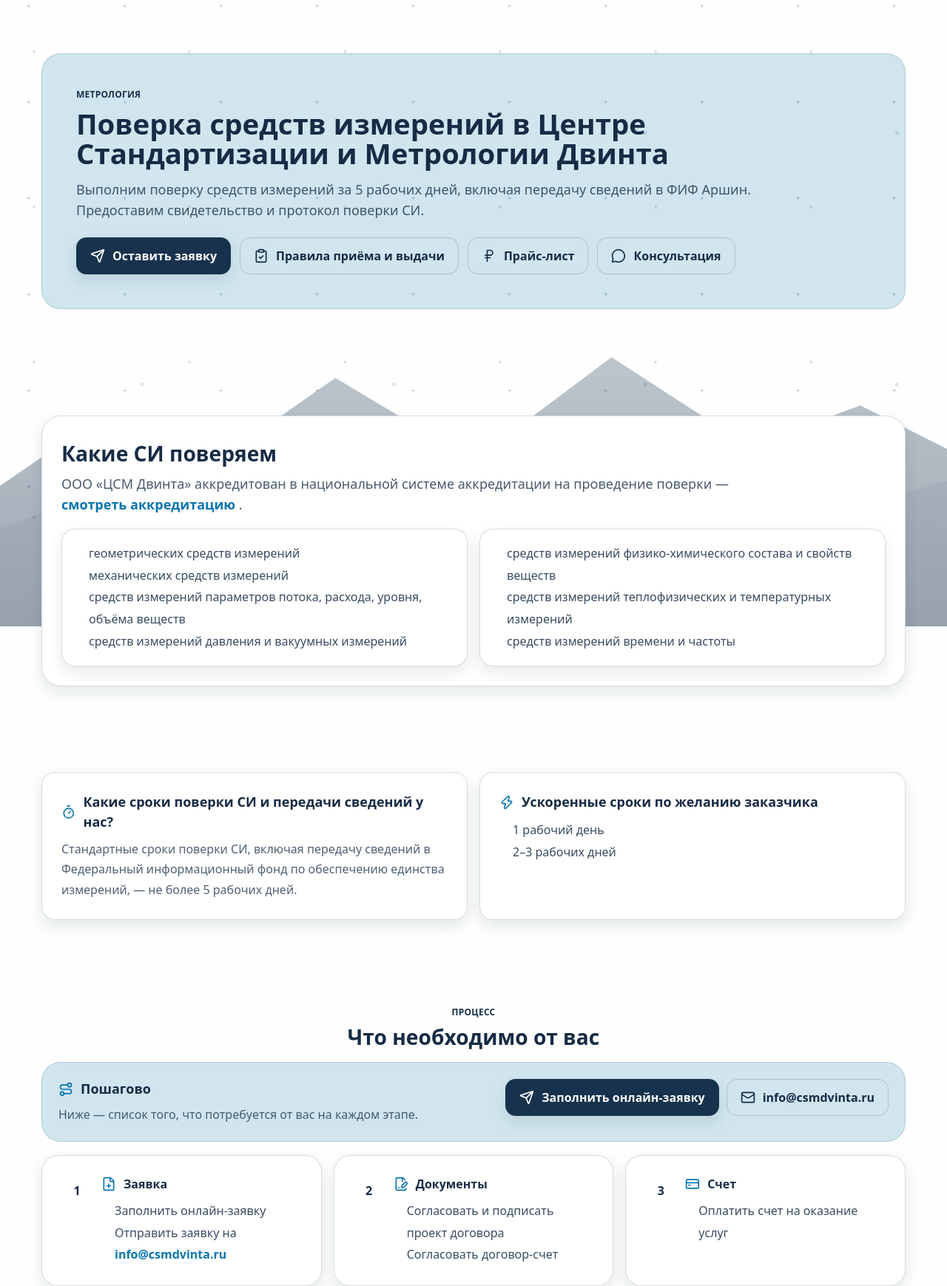
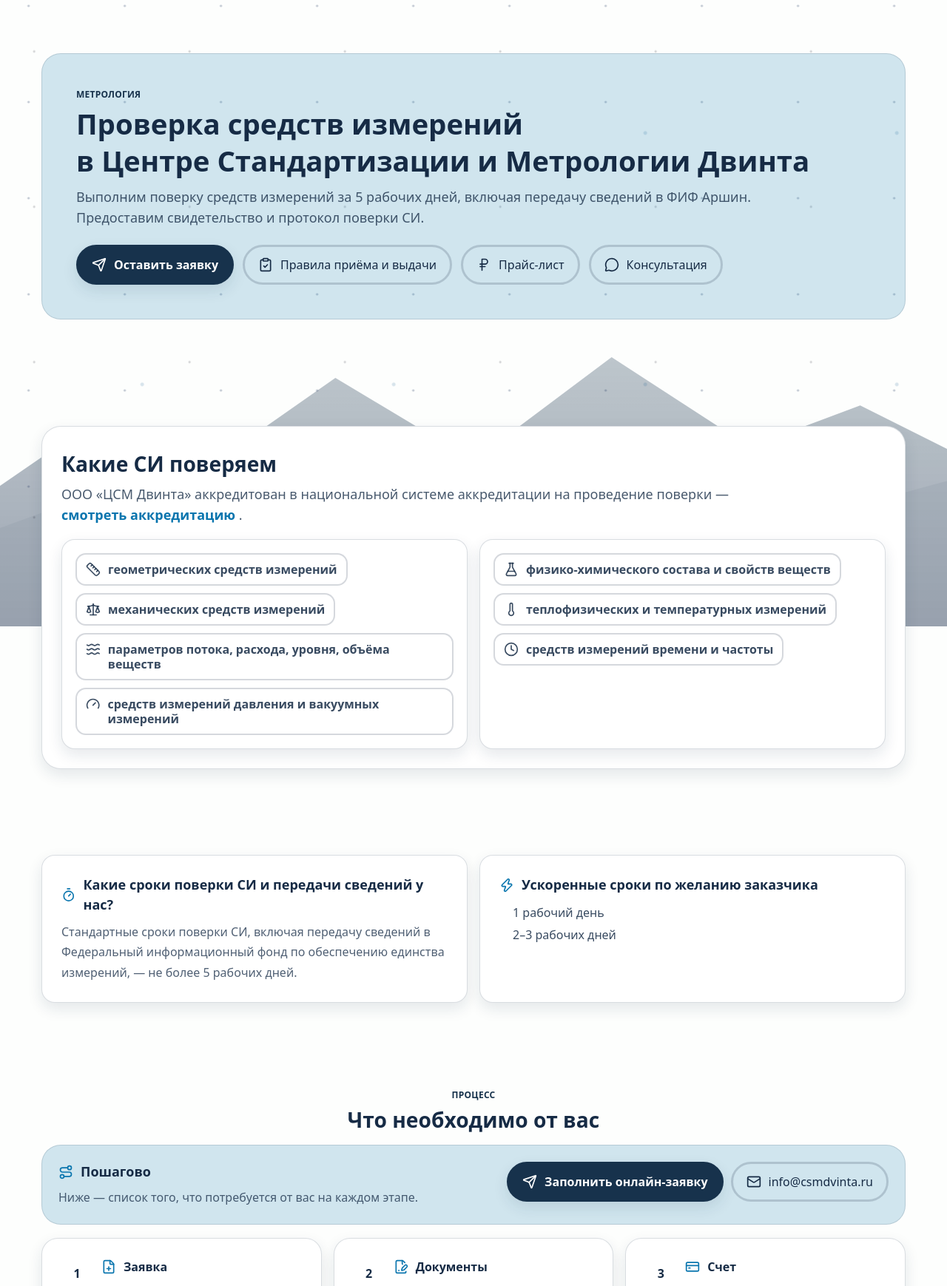
Before and after one commit to plag1atv/Dvinta-group-site, a Flask app: page /metrology/verification in a window 1280 px wide. Shown: the part 81-1820 px from the top of the page at 74% size. Run offline with Flask 3, Linux system fonts and the light colour scheme.

Commit message:
25 global change

```diff
--- a/app/static/css/theme.css
+++ b/app/static/css/theme.css
@@ -211,13 +211,13 @@ body.has-mountain footer{
   justify-content:center;
   gap:10px;
   padding: 12px 18px;
-  border-radius: 14px;
-  font-weight: 700;
-  border:1px solid transparent;
-  transition: transform .2s ease, box-shadow .2s ease, background .2s ease, color .2s ease;
+  border-radius: 35px;
+  font-weight: 7100;
+  border: 3px solid #17324C;
+  transition: transform .2s ease, box-shadow .2s ease, background .2s ease, color .3s ease;
   user-select:none;
 }
-.btn:active{ transform: translateY(1px); }
+.btn:active{ transform: translateY(5px); }
 
 .btn-primary{
   background: var(--c-600);
@@ -225,9 +225,10 @@ body.has-mountain footer{
   box-shadow: var(--shadow-soft);
 }
 .btn-primary:hover{
-  background: var(--c-800);
+  background: var(--c-900);
   box-shadow: var(--shadow);
 }
+
 
 .btn-ghost{
   background: transparent;
@@ -557,3 +558,32 @@ body.has-mountain footer{
   line-height: 1.55;
   color: rgba(var(--ink-rgb),.55);
 }
+
+
+/* Чипы (рамки) для списка "какие СИ ..." */
+.si-chips{
+  display:flex;
+  flex-wrap:wrap;
+  gap:10px;
+}
+
+.si-chip{
+  display:flex;
+  align-items:flex-start;
+  gap:10px;
+
+  padding:10px 12px;
+  border:2px solid rgba(var(--ink-rgb), .18);
+  border-radius:14px;
+  background:#fff;
+
+  color: rgba(var(--ink-rgb), .85);
+  font-weight:700;
+  line-height:1.25;
+}
+
+.si-chip i{
+  flex: 0 0 auto;
+  margin-top:2px;
+  color: var(--c-400);
+}
--- a/app/templates/metrology_verification.html
+++ b/app/templates/metrology_verification.html
@@ -8,7 +8,10 @@
       <div class="kicker">Метрология</div>
 
       <h1 class="h1" style="margin-top:10px;">
-        Поверка средств измерений в Центре Стандартизации и Метрологии Двинта
+        Проверка средств измерений
+      </h1>
+      <h1 class="h1" style="margin-top: 10px;">
+        в Центре Стандартизации и Метрологии Двинта
       </h1>
 
       <p class="p-lead" style="margin-top:14px; max-width: 980px;">
@@ -53,20 +56,46 @@
 
       <div class="grid gap-4 md:grid-cols-2" style="margin-top:18px;">
         <div class="card" style="padding:18px; border-radius: 18px;">
-          <ul style="margin:0; padding-left: 18px; line-height: 1.85; color: rgba(var(--ink-rgb), .85);">
-            <li>геометрических средств измерений</li>
-            <li>механических средств измерений</li>
-            <li>средств измерений параметров потока, расхода, уровня, объёма веществ</li>
-            <li>средств измерений давления и вакуумных измерений</li>
-          </ul>
+          <div class="si-chips">
+            <div class="si-chip">
+              <i data-lucide="ruler" class="w-5 h-5"></i>
+              <span>геометрических средств измерений</span>
+            </div>
+
+            <div class="si-chip">
+              <i data-lucide="scale" class="w-5 h-5"></i>
+              <span>механических средств измерений</span>
+            </div>
+
+            <div class="si-chip">
+              <i data-lucide="waves" class="w-5 h-5"></i>
+              <span>параметров потока, расхода, уровня, объёма веществ</span>
+            </div>
+
+            <div class="si-chip">
+              <i data-lucide="gauge" class="w-5 h-5"></i>
+              <span>средств измерений давления и вакуумных измерений</span>
+            </div>
+          </div>
         </div>
 
         <div class="card" style="padding:18px; border-radius: 18px;">
-          <ul style="margin:0; padding-left: 18px; line-height: 1.85; color: rgba(var(--ink-rgb), .85);">
-            <li>средств измерений физико-химического состава и свойств веществ</li>
-            <li>средств измерений теплофизических и температурных измерений</li>
-            <li>средств измерений времени и частоты</li>
-          </ul>
+          <div class="si-chips">
+            <div class="si-chip">
+              <i data-lucide="flask-conical" class="w-5 h-5"></i>
+              <span>физико-химического состава и свойств веществ</span>
+            </div>
+
+            <div class="si-chip">
+              <i data-lucide="thermometer" class="w-5 h-5"></i>
+              <span>теплофизических и температурных измерений</span>
+            </div>
+
+            <div class="si-chip">
+              <i data-lucide="clock" class="w-5 h-5"></i>
+              <span>средств измерений времени и частоты</span>
+            </div>
+          </div>
         </div>
       </div>
     </div>
```
